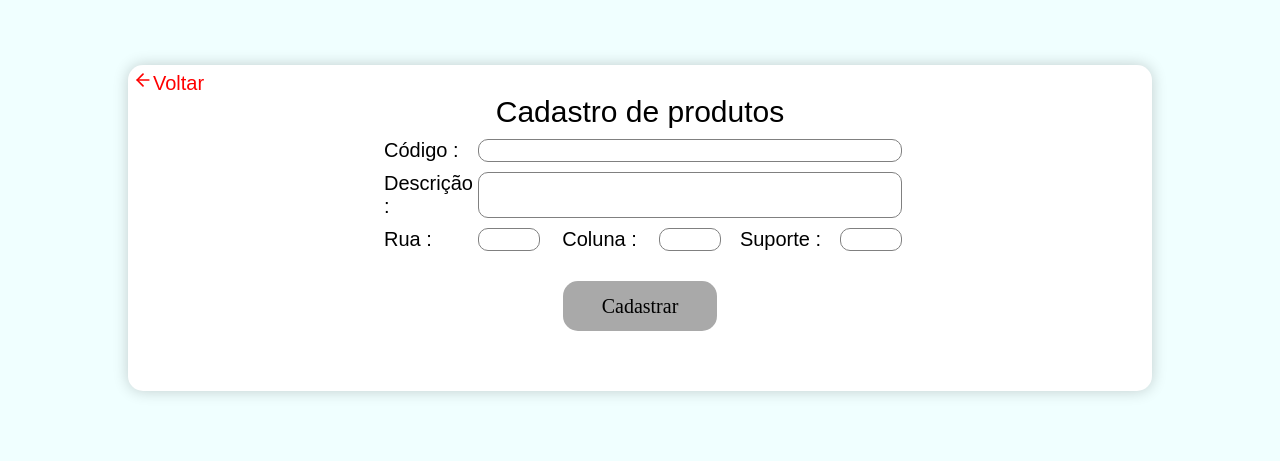
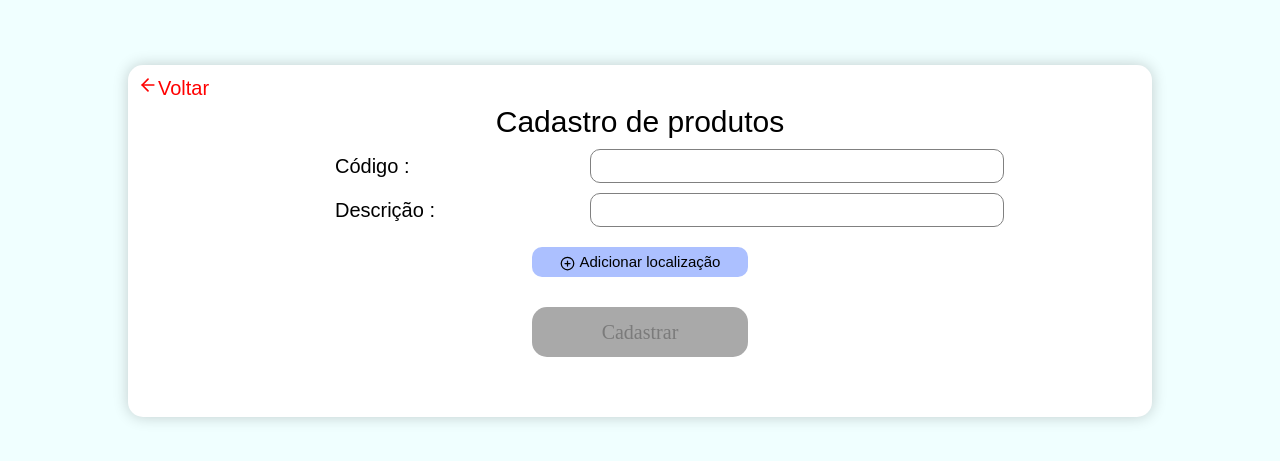
Before and after one commit to ClaudioBzrr/localiza-produtos-frontend, a React (Create React App) app in the folder frontend/: page /register in a window 1280 px wide. Shown: the part 175-636 px from the top of the page. Built offline with nearby package versions, Linux system fonts and the light colour scheme.

Commit message:
multiplos inputs de localização

```diff
--- a/frontend/package.json
+++ b/frontend/package.json
@@ -8,7 +8,6 @@
     "@testing-library/user-event": "^12.6.0",
     "axios": "^0.21.1",
     "react": "^17.0.1",
-    "react-contenteditable": "^3.3.5",
     "react-dom": "^17.0.1",
     "react-icons": "^4.1.0",
     "react-router-dom": "^5.2.0",
--- a/frontend/src/pages/Home/styles.css
+++ b/frontend/src/pages/Home/styles.css
@@ -139,9 +139,9 @@
    margin-top: 15px;
  }
 
-/* loader */
 
 
+/* loader */
 .sk-chase {
     margin-top: 150px;
     margin-left: auto;
--- a/frontend/src/pages/RegisterProducts/index.js
+++ b/frontend/src/pages/RegisterProducts/index.js
@@ -1,62 +1,98 @@
 import React from 'react'
-import {useState} from 'react'
+import { useState } from 'react'
 import './../../assets/styles/global.css'
 import './styles.css'
-import {Link} from 'react-router-dom'
-import {FiArrowLeft as Backlink} from 'react-icons/fi'
+import { Link } from 'react-router-dom'
+import { FiArrowLeft as Backlink, FiPlusCircle as Plus, FiTrash2 as RemoveInput } from 'react-icons/fi'
 import api from './../../services/api'
 import swal from 'sweetalert'
 
+export default function RegisterProducts() {
 
-export default function RegisterProducts(){
 
-    const [sku_product,setSku_product] =  useState('')
-    const  [desc_product,setDesc_product] =  useState('')
-    const  [lane_location,setLane_location] =  useState('')
-    const  [column_location,setColumn_location] =  useState('')
-    const  [stand_location,setStand_location] =  useState('')
-    const [sku_location, setSku_location] =  useState('')
+    // Constantes
+    const [dataLocation, setDataLocation] = useState([])
+    const [locations, setLocations] = useState([])
+    const [sku_product, setSku_product] = useState('')
+    const [desc_product, setDesc_product] = useState('')
+    const [lane_location, setLane_location] = useState([])
+    const [column_location, setColumn_location] = useState([])
+    const [stand_location, setStand_location] = useState([])
+    const [sku_location, setSku_location] = useState('')
 
-    function resetForms(){
-        setSku_product('')
-        setDesc_product('')
-        setLane_location('')
-        setColumn_location('')
-        setStand_location('')
+
+    // Função para adicionar novos campos de input ao form principal.
+    function handleAddInputLocation(e) {
+        e.preventDefault()
+        setLocations([...locations, ''])
+
+
     }
 
 
-    function handleInsertSku(e){
+
+    // Função para remover os campos de input locations
+    function handleRemoveInputLocation(e, position) {
+        e.preventDefault()
+        setLocations([...locations.filter((_, index) => index !== position)])
+
+
+    }
+
+
+
+    // Função para limpar os valores de input.
+    function resetForms() {
+        setSku_product('')
+        setDesc_product('')
+        setLane_location([])
+        setColumn_location([])
+        setStand_location([])
+        setDataLocation([])
+        setLocations([])
+    }
+
+    // Função para copiar o sku e associálo a tabela Locations.
+    function handleInsertSku(e) {
         setSku_location(e.target.value)
         setSku_product(e.target.value)
     }
 
 
-    async function handleRegisterProductLocation(e){
+    // Função para  registrar produtos.
+    async function handleRegisterProductLocation(e) {
         e.preventDefault()
         const dataProduct = {
             sku_product,
             desc_product,
         }
 
-        const dataLocation ={
-            lane_location,
-            column_location,
-            stand_location,
-            sku_location
+
+        try {
+            setSku_location(sku_product)
+            await api.post('products', dataProduct)
+
+
+            if (lane_location !== '' || column_location !== '' || stand_location !== '') {
+
+                dataLocation.push(lane_location, column_location, stand_location)
+                setDataLocation([...dataLocation])
+                dataLocation.forEach(async e =>
+                    await  api.post('locations',{lane_location,column_location,stand_location, sku_location})
+
+                )
+
+
+
+
             }
 
-        try{
-            setSku_location(sku_product)
-            await api.post('products',dataProduct)
-            await api.post('locations',dataLocation)
-            swal({icon:'success',title:'Produto cadastrado com sucesso'})
-
+            swal({ icon: 'success', title: 'Produto cadastrado com sucesso' })
             resetForms()
 
 
-        }catch(err){
-            swal({icon:'error',title:`Erro ao cadastrar produto : ${err}`})
+        } catch (err) {
+            swal({ icon: 'error', title: `Erro ao cadastrar produto : ${err}` })
         }
 
 
@@ -65,15 +101,31 @@ export default function RegisterProducts(){
     }
 
 
+    // Funções para gravar os valores da localização em um array
+    function locationColumn(e, index) {
+        column_location[index] = e.target.value
+        setColumn_location([...column_location])
+    }
+
+    function locationLane(e, index) {
+        lane_location[index] = e.target.value
+        setLane_location([...lane_location])
+    }
+
+    function locationStand(e, index) {
+        stand_location[index] = e.target.value
+        setStand_location([...stand_location])
+    }
 
 
-    return(
+
+    return (
         <main id="main-register">
             <div id="box-register">
-                <Link  id="back-link" to='/'><Backlink/>Voltar</Link>
+                <Link id="back-link" to='/'><Backlink />Voltar</Link>
                 <h1 id="title-register">Cadastro de produtos</h1>
-                <form id="form-register"  onSubmit={handleRegisterProductLocation}>
-
+                <form id="form-register" onSubmit={handleRegisterProductLocation}>
+                    <div id="input-products-div">
                         <label htmlFor="sku" id="label-sku">Código : </label>
                         <input name="sku" type="text" id="input-sku"
                             autoComplete="off"
@@ -82,34 +134,51 @@ export default function RegisterProducts(){
                         />
 
                         <label htmlFor="desc" id="label-desc">Descrição : </label>
-                    <input id="input-desc"name="desc" type="text"
+                        <input id="input-desc" name="desc" type="text"
                             autoComplete="off"
                             value={desc_product}
                             onChange={e => setDesc_product(e.target.value)}
                         />
+                    </div>
+                    <button type="button" id="add-locations" onClick={handleAddInputLocation}>
+                        <Plus className="plus-locations" />
+                        Adicionar localização
+                    </button>
 
-
+                    {locations.map((location, index) => (
+                        <div id="location-div" key={index}>
 
                             <label htmlFor="lane" id="label-lane">Rua : </label>
                             <input name="lane" id="input-lane" type="text" autoComplete="off"
-                        value={lane_location}
-                        onChange={e => setLane_location(e.target.value)}
+                                value={location.lane_location}
+                                onChange={e => locationLane(e, index)}
                             />
 
                             <label htmlFor="col" id="label-col"> Coluna : </label>
                             <input name="col" id="input-col" type="text" autoComplete="off"
-                        value={column_location}
-                        onChange={e => setColumn_location(e.target.value)}
+                                value={location.column_location}
+                                onChange={e => locationColumn(e, index)}
                             />
 
                             <label htmlFor="stand" id="label-stand" >Suporte : </label>
                             <input id="input-stand" type="text" name="stand" autoComplete="off"
-                        value={stand_location}
-                        onChange={e => setStand_location(e.target.value)}
+                                value={location.stand_location}
+                                onChange={e => locationStand(e, index)}
                             />
 
 
-                    <button id="button-register"type="submit">Cadastrar</button>
+                            <button id="remove-input" type="text"
+                                onClick={(e) => handleRemoveInputLocation(e, index)}
+                            ><RemoveInput size={20} />
+                            </button>
+                        </div>
+                    ))}
+
+
+
+                    <button id="button-register" type="submit"
+                        disabled={sku_product === '' || desc_product === '' ? true : false}
+                    >Cadastrar</button>
 
                 </form>
             </div>
--- a/frontend/src/pages/RegisterProducts/styles.css
+++ b/frontend/src/pages/RegisterProducts/styles.css
@@ -20,57 +20,11 @@
 }
 
 #form-register{
-    width: 50%;
-    display: grid;
+    width: 70%;
     align-self: center;
-    grid-template:
-    "label-sku input-sku  input-sku input-sku input-sku input-sku"
-    "label-desc input-desc  input-desc  input-desc input-desc input-desc"
-    "label-lane input-lane  label-col input-col  label-stand input-stand "
-    "button button button button button button"
-    /100px 50px 1fr 50px 1fr 50px
-}
+    display: flex;
+    flex-direction: column;
 
-#label-sku{
-    grid-area: label-sku;
-}
-#input-sku{
-    grid-area: input-sku;
-}
-
-
-#label-desc{
-    grid-area: label-desc;
-}
-#input-desc{
-    grid-area: input-desc;
-}
-
-
-
-#label-lane{
-    grid-area: label-lane;
-}
-#input-lane{
-    grid-area: input-lane;
-}
-
-
-
-#label-col{
-    grid-area: label-col;
-}
-#input-col{
-    grid-area: input-col;
-}
-
-
-
-#label-stand{
-    grid-area: label-stand;
-}
-#input-stand{
-    grid-area: input-stand;
 }
 
 
@@ -87,6 +41,7 @@
     grid-area:button;
     width: 30%;
     height: 50px;
+    align-self: center;
     justify-self: center;
     margin-bottom: 3em;
     border-radius: 15px;
@@ -110,18 +65,21 @@
 
 #form-register label{
     width: 100%;
-    justify-self: center;
+    align-self: center;
+    text-align: center;
 
 }
 
 #form-register input{
-    width: 100%;
+    width: 50%;
     justify-self:center ;
     border-radius: 10px;
+    height: 30px;
     border: 1px solid gray;
     text-align: center;
     padding-left: 5px;
     padding-right: 5px;
+    align-self: center;
 }
 
 #form-register input:target,
@@ -139,12 +97,92 @@
     text-decoration: none;
     color: red;
     margin: 5px auto auto 5px;
+    padding: 5px 10px 5px 5px;
+    border-radius: 15px;
 }
 
 #back-link:hover{
-    color: #acc0ff
+    color: #acc0ff;
+    background-color: red;
 }
 
+
+#location-div{
+    display: flex;
+    flex-direction: row;
+    width: 100%;
+    margin-top: 20px;
+
+}
+
+#add-locations{
+    margin-top: 20px;
+    width: 30%;
+    height: 30PX;
+    align-self: center;
+    outline: none;
+    background-color:#acc0ff;
+    border:none;
+    font-size: 15px;
+    border-radius: 10px;
+    text-align: center;
+    vertical-align: middle;
+
+}
+
+
+#input-products-div{
+    display: grid;
+    grid-template:
+    "label-sku input-sku"
+    "label-desc input-desc";
+}
+
+
+#form-register #label-sku{
+    grid-area:label-sku;
+    text-align: start;
+    margin-left:17%;
+
+}
+
+#form-register #input-sku{
+    grid-area:input-sku;
+    width: 100%;
+}
+
+#form-register #label-desc{
+    grid-area:label-desc;
+    text-align: start;
+    margin-left:17%;
+
+}
+
+#form-register #input-desc{
+    grid-area:input-desc;
+    width: 100%;
+}
+
+#remove-input{
+    width: 50px;
+    height: 40px;
+    margin-left: 10px;
+    margin-top: 5px;
+    border: none;
+    border-radius: 5px;
+
+}
+
+
+
+
+
+.plus-locations{
+    align-self: center;
+    justify-self: center;
+    vertical-align: middle;
+    margin-right: 5px;
+}
 
 
 @media(max-width:1299px){
```
Also changed, not shown: frontend/src/pages/Home/index.js (+5 -2 lines), 2 other files (tests, documents, lock files or other folders). Lines whose indentation alone changed are shown as unchanged.
